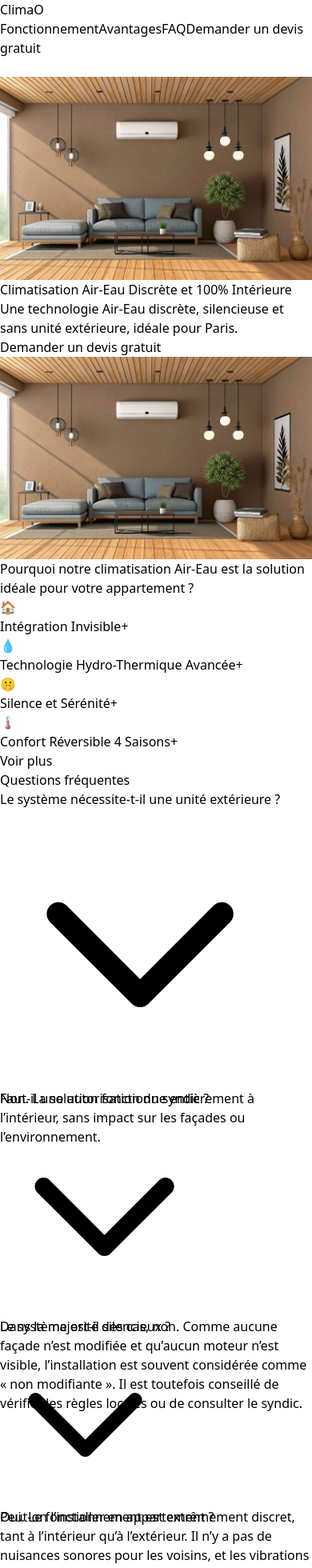
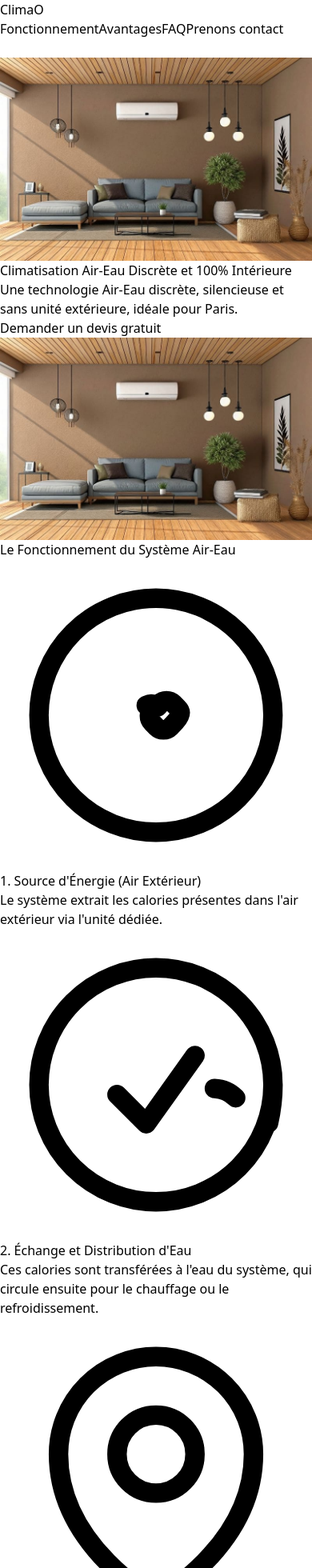
Before and after one commit to EthanCohen75/climInterieurev2, a React (Vite) app: page / in a window 390 px wide. Shown: the top 1960 px of the page at 80% size. Built offline with nearby package versions, Linux system fonts and the light colour scheme.

Commit message:
feat(app): add HowItWorks component and implement smooth scrolling for navigation links

```diff
--- a/src/App.tsx
+++ b/src/App.tsx
@@ -1,4 +1,4 @@
-import { Header, Hero, WhyThisClim, FAQ, Footer } from './components';
+import { Header, Hero, WhyThisClim, FAQ, Footer, HowItWorks } from './components';
 import QuoteForm from './components/QuoteForm';
 
 function App() {
@@ -6,7 +6,8 @@ function App() {
     <>
       <Header />
       <Hero />
-      <WhyThisClim />
+      <div id="fonctionnement"><HowItWorks /></div>
+      <div id="avantages"><WhyThisClim /></div>
       <main>
         {/* Le reste du contenu de la page viendra ici */}
 
@@ -14,7 +15,7 @@ function App() {
           <FAQ />
         </div>
         <div id="formulaire" className="bg-white p-8">
-          <h2 className="text-3xl font-bold">Formulaire de devis</h2>
+          <h2 className="text-3xl font-bold">Prenons contact</h2>
           <QuoteForm />
         </div>
       </main>
--- a/src/components/Header/index.tsx
+++ b/src/components/Header/index.tsx
@@ -2,6 +2,18 @@ import React, { useState } from 'react';
 
 const Header: React.FC = () => {
   const [isMenuOpen, setIsMenuOpen] = useState(false);
+
+  const handleSmoothScroll = (event: React.MouseEvent<HTMLAnchorElement, MouseEvent>) => {
+    event.preventDefault();
+    const targetId = event.currentTarget.getAttribute('href');
+    if (targetId) {
+      const targetElement = document.querySelector(targetId);
+      if (targetElement) {
+        targetElement.scrollIntoView({ behavior: 'smooth' });
+        setIsMenuOpen(false); // Close mobile menu after click
+      }
+    }
+  };
 
   const navLinks = [
     { href: '#fonctionnement', text: 'Fonctionnement' },
@@ -19,15 +31,16 @@ const Header: React.FC = () => {
         {/* Desktop Navigation */}
         <nav className="hidden md:flex items-center" aria-label="Navigation principale">
           {navLinks.map((link) => (
-            <a key={link.href} href={link.href} className="text-gray-600 hover:text-blue-700 px-4">
+            <a key={link.href} href={link.href} onClick={handleSmoothScroll} className="text-gray-600 hover:text-blue-700 px-4">
               {link.text}
             </a>
           ))}
           <a
             href="#formulaire"
+            onClick={handleSmoothScroll}
             className="bg-blue-600 text-white font-semibold px-5 py-2 rounded-lg hover:bg-blue-700 transition-colors duration-300"
           >
-            Demander un devis gratuit
+            Prenons contact
           </a>
         </nav>
 
@@ -56,15 +69,16 @@ const Header: React.FC = () => {
         <div id="mobile-menu" className="md:hidden px-6 pb-4">
           <nav className="flex flex-col items-center">
             {navLinks.map((link) => (
-              <a key={link.href} href={link.href} className="text-gray-600 hover:text-blue-700 py-2">
+              <a key={link.href} href={link.href} onClick={handleSmoothScroll} className="text-gray-600 hover:text-blue-700 py-2">
                 {link.text}
               </a>
             ))}
             <a
               href="#formulaire"
+              onClick={handleSmoothScroll}
               className="bg-blue-600 text-white font-semibold w-full text-center mt-4 px-5 py-2 rounded-lg hover:bg-blue-700 transition-colors duration-300"
             >
-              Demander un devis gratuit
+              Prenons contact
             </a>
           </nav>
         </div>
--- /dev/null
+++ b/src/components/HowItWorks/index.tsx
@@ -0,0 +1,47 @@
+
+const HowItWorks = () => {
+  return (
+    <section className="py-16 bg-white">
+      <div className="container mx-auto px-4">
+        <h2 className="text-4xl font-bold text-center mb-12">Le Fonctionnement du Système Air-Eau</h2>
+        <div className="flex flex-wrap justify-center items-stretch text-center">
+          {/* Étape 1 */}
+          <div className="w-full md:w-1/3 p-4 flex flex-col">
+            <div className="bg-blue-100 rounded-full w-24 h-24 flex items-center justify-center mx-auto mb-6">
+              <svg xmlns="http://www.w3.org/2000/svg" fill="none" viewBox="0 0 24 24" strokeWidth={1.5} stroke="currentColor" className="w-12 h-12 text-blue-600">
+                <path strokeLinecap="round" strokeLinejoin="round" d="M11.25 11.25l.041-.02A.75.75 0 0112 11.25h.008c.074 0 .15-.027.20-.077l.07-.07a.75.75 0 011.06 0l.33.329c.353.353.158.682-.164 1.054l-.404.425a.75.75 0 01-1.06 0l-.33-.329a.75.75 0 010-1.06l.07-.07c.05-.05.126-.077.20-.077h.008c.074 0 .15.027.20-.077l.07-.07zM12 21a9 9 0 110-18 9 9 0 010 18z" />
+              </svg>
+            </div>
+            <h3 className="text-xl font-semibold mb-2">1. Source d'Énergie (Air Extérieur)</h3>
+            <p className="text-gray-700 flex-grow">Le système extrait les calories présentes dans l'air extérieur via l'unité dédiée.</p>
+          </div>
+
+          {/* Étape 2 (précédemment Étape 1 du processus de contact) */}
+          <div className="w-full md:w-1/3 p-4 flex flex-col">
+            <div className="bg-green-100 rounded-full w-24 h-24 flex items-center justify-center mx-auto mb-6">
+              <svg xmlns="http://www.w3.org/2000/svg" fill="none" viewBox="0 0 24 24" strokeWidth={1.5} stroke="currentColor" className="w-12 h-12 text-green-600">
+                <path strokeLinecap="round" strokeLinejoin="round" d="M9 12.75L11.25 15 15 9.75M21 12c0 1.011-.122 1.996-.34 2.943m-2.529-1.943c-.45-.45-1.026-.689-1.636-.717M12 21a9 9 0 110-18 9 9 0 010 18z" />
+              </svg>
+            </div>
+            <h3 className="text-xl font-semibold mb-2">2. Échange et Distribution d'Eau</h3>
+            <p className="text-gray-700 flex-grow">Ces calories sont transférées à l'eau du système, qui circule ensuite pour le chauffage ou le refroidissement.</p>
+          </div>
+
+          {/* Étape 3 */}
+          <div className="w-full md:w-1/3 p-4 flex flex-col">
+            <div className="bg-yellow-100 rounded-full w-24 h-24 flex items-center justify-center mx-auto mb-6">
+              <svg xmlns="http://www.w3.org/2000/svg" fill="none" viewBox="0 0 24 24" strokeWidth={1.5} stroke="currentColor" className="w-12 h-12 text-yellow-600">
+                <path strokeLinecap="round" strokeLinejoin="round" d="M15 10.5a3 3 0 11-6 0 3 3 0 016 0z" />
+                <path strokeLinecap="round" strokeLinejoin="round" d="M19.5 10.5c0 7.142-7.5 11.25-7.5 11.25S4.5 17.642 4.5 10.5a7.5 7.5 0 1115 0z" />
+              </svg>
+            </div>
+            <h3 className="text-xl font-semibold mb-2">3. Confort Thermique Intérieur</h3>
+            <p className="text-gray-700 flex-grow">L'eau traitée est diffusée via vos émetteurs (radiateurs, plancher) pour un confort optimal et constant.</p>
+          </div>
+        </div>
+      </div>
+    </section>
+  );
+};
+
+export default HowItWorks;
--- a/src/components/index.ts
+++ b/src/components/index.ts
@@ -3,3 +3,4 @@ export { default as Hero } from './Hero';
 export { default as WhyThisClim } from './WhyThisClim';
 export { default as FAQ } from './FAQ';
 export { default as Footer } from './Footer';
+export { default as HowItWorks } from './HowItWorks';
```
